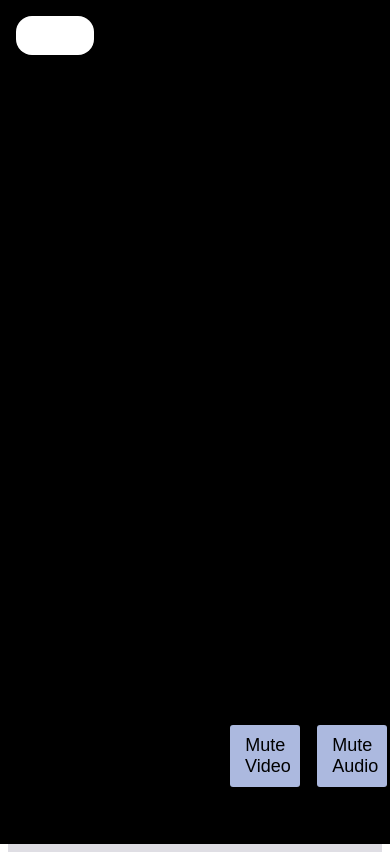
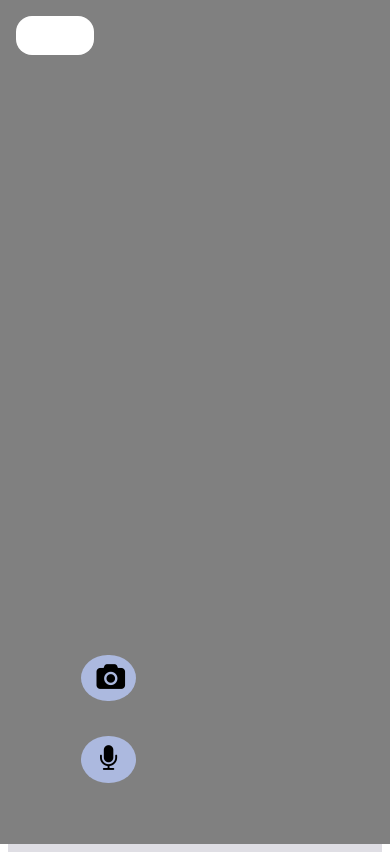
Before and after one commit to deal-withit/MicrosoftTeamsClone, a website: page sender/sender.html in a window 390 px wide. Both pictures are taken after a click on the button "Start Call". Drawn offline with nearby package versions, Linux system fonts and the light colour scheme.

Commit message:
final touch

```diff
--- a/chat/chat_index.js
+++ b/chat/chat_index.js
@@ -1,5 +1,5 @@
 window.onload = function() {
-    // Your web app's Firebase configuration
+    // My web app's Firebase configuration
     var firebaseConfig = {
       apiKey: "AIzaSyB9kYvuyFbzQ_F1_Ed5Bd7kqQa3StSJIGY",
       authDomain: "teamclone-2244e.firebaseapp.com",
--- a/sender/sender.html
+++ b/sender/sender.html
@@ -1,9 +1,12 @@
 <!DOCTYPE html>
 <html>
     <head>
+        <meta name="viewport" content="width=device-width, initial-scale=1" />
+        <link rel="stylesheet" href="https://maxcdn.bootstrapcdn.com/font-awesome/4.4.0/css/font-awesome.min.css">
+        <script src="https://code.iconify.design/1/1.0.7/iconify.min.js"></script>
         <link rel="stylesheet" href="../style.css">
         <script src="https://cdnjs.cloudflare.com/ajax/libs/jquery/3.4.1/jquery.min.js"></script>
-
+      <title>Create Call</title>
     </head>
     <body>
     <div class="main_body">
@@ -28,10 +31,12 @@
             <video muted id="local-video" autoplay></video>
             <video id="remote-video" autoplay></video>
             <div class="call-action-div">
-              <center>
-                <button  onclick="muteVideo()" class="btn">Mute Video</button>
-                <button onclick="muteAudio()" class="btn">Mute Audio</button>
-              </center>
+             <div style="display: inline-block;">
+                <button  onclick="muteVideo()" id="handlevideo" class="btn_action">
+                    <i class="fa fa-camera fa-2x"></i></button>
+                <button onclick="muteAudio()"  id="handleaudio" class="btn_action">
+                    <i class="fa fa-microphone fa_custom fa-2x"></i></button>
+                </div>
             </div>
         </div>
 
--- a/sender/sender.js
+++ b/sender/sender.js
@@ -97,10 +97,20 @@ let isAudio = true
 function muteAudio() {
     isAudio = !isAudio
     localStream.getAudioTracks()[0].enabled = isAudio
+    if(!isAudio){
+        document.getElementById('handleaudio').innerHTML = "<i class='fa fa-microphone-slash fa_custom fa-2x'>";
+    }else{
+        document.getElementById('handleaudio').innerHTML = "<i class='fa fa-microphone fa_custom fa-2x'> ";
+    }
 }
 
 let isVideo = true
 function muteVideo() {
     isVideo = !isVideo
     localStream.getVideoTracks()[0].enabled = isVideo
+    if(!isVideo){
+        document.getElementById('handlevideo').innerHTML = "<span style='font-size:26px' class='iconify' data-icon='uil-camera-slash'>";
+    }else{
+        document.getElementById('handlevideo').innerHTML = "<i class='fa fa-camera fa-2x'>";
+    }
 }
--- a/style.css
+++ b/style.css
@@ -62,15 +62,48 @@
 
 }
 
+.btn_action{
+
+  border:none;
+  margin-top: 10px;
+  display: inline;
+  padding: 10px 15px;
+  width: 40%;
+  margin-left:15px;
+  float: right;
+  align-items: center;
+  margin-bottom: 25px;
+  color: black;
+  opacity: 1;
+  transition: 0.3s;
+  background-color: rgb(172, 185, 223);
+  -webkit-border-radius: 0px;
+  -moz-border-radius: 50%;
+  -ms-border-radius: 50%;
+  -o-border-radius:  50%;
+  border-radius: 50%;
+}
+
 
 .btn:hover {
   cursor: pointer;
-  background-color: rgb(60, 60, 218);
+  background-color: rgb(94, 94, 206);
   opacity: 3;
   color:white;
 }
 
 .btn:focus {
+  outline-width: 0;
+}
+
+.btn_action:hover {
+  cursor: pointer;
+  background-color: rgb(75, 83, 188);
+  opacity: 3;
+  color:white;
+}
+
+.btn_action:focus {
   outline-width: 0;
 }
 
@@ -84,6 +117,7 @@
   margin-bottom: 25px;
 }
 @media only screen and (max-width: 768px){
+
   #call_div{
       width: 270px;
       max-width: 500px;
@@ -91,8 +125,8 @@
 
   .input_id{
     margin-left: 15px;
-    width: 220px;
-    max-width: 400px;
+    width: 180px;
+    max-width: 250px;
     height: 10%;
     text-align: center;
     margin-bottom: 35px;
@@ -136,14 +170,13 @@
 }
 
 #remote-video {
-    background: #000000;
+    background: grey;
     width: 100%;
     height: 100%;
 }
 
 .call-action-div {
     position: absolute;
-    left: 55%;
     bottom: 32px;
 }
 
```
Also changed, not shown: pages/signup.html (+1 -1 lines), receiver/receiver.html (+11 -3 lines), receiver/receiver.js (+10 -0 lines).
